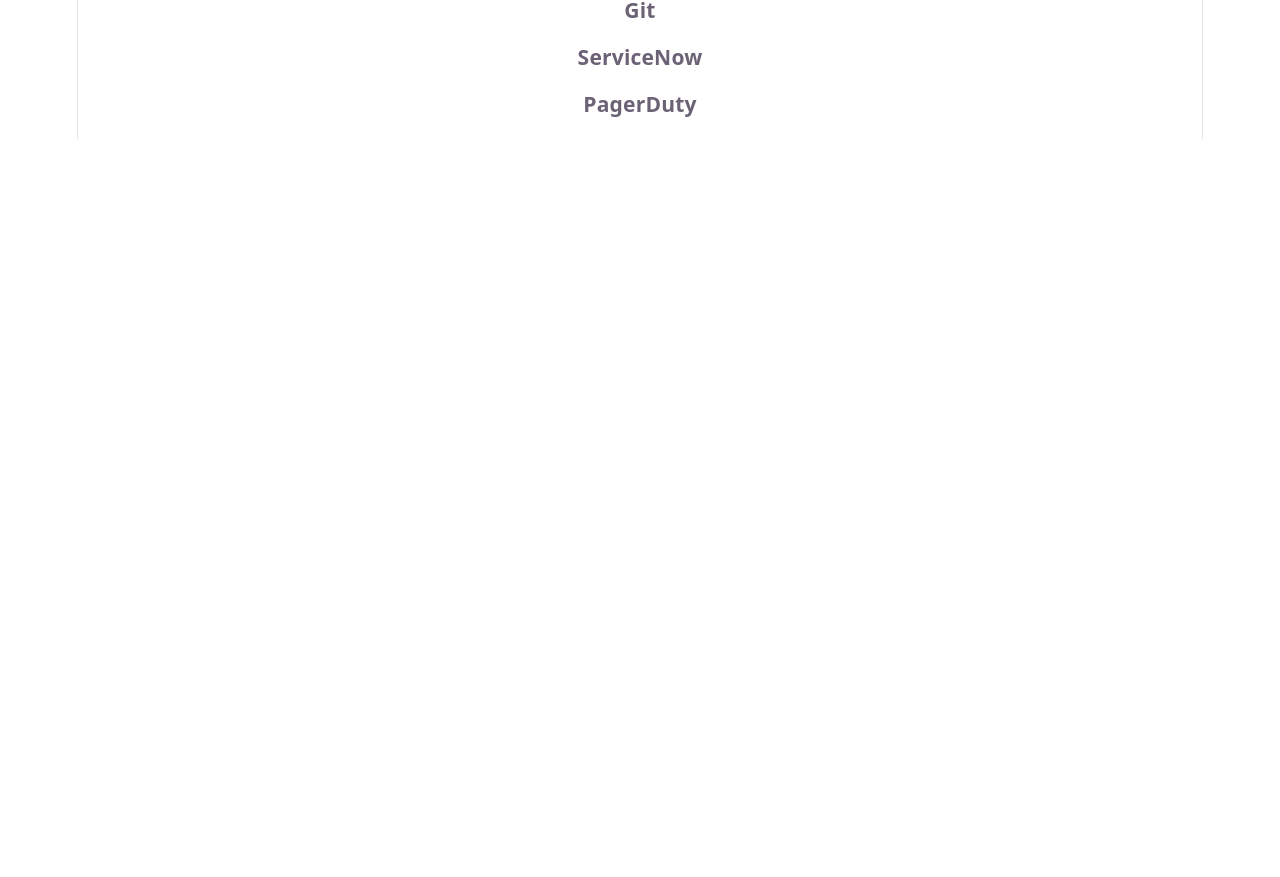
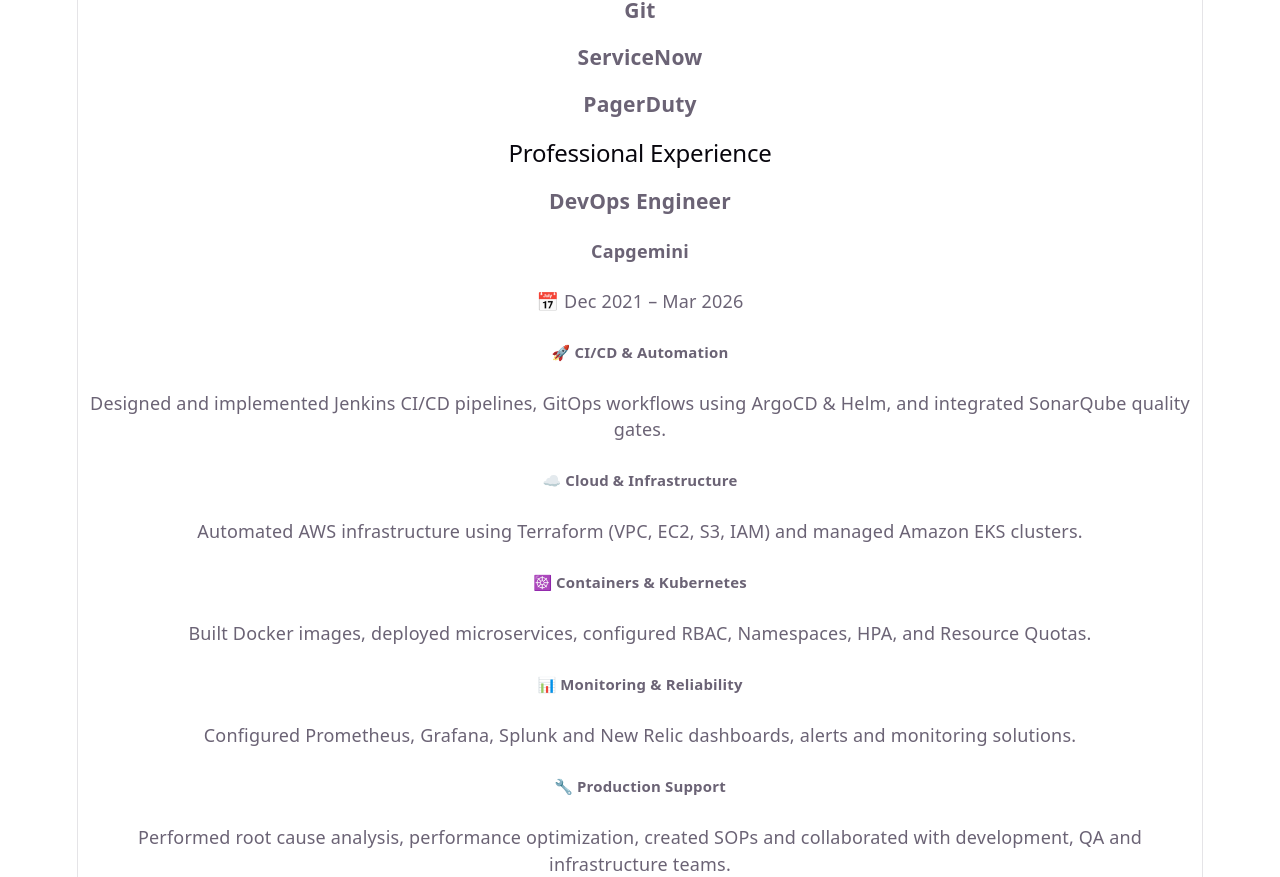
Before and after one commit to srushti-svg/srushti-devops-portfolio, a React (Vite) app: page / in a window 1280 px wide. Shown: the part 1200-2077 px from the top of the page. Before the commit the page ends 1339 px from the top, so only its background shows below. Built offline with nearby package versions, Linux system fonts and the light colour scheme; the HTML template or start-up script is replaced by a standard one.

Commit message:
Added professional experience section

```diff
--- a/src/App.jsx
+++ b/src/App.jsx
@@ -2,6 +2,7 @@
 import Hero from "./components/Hero";
 import About from "./components/About";
 import Skills from "./components/Skills";
+import Experience from "./components/Experience";
 
 function App() {
   return (
@@ -10,6 +11,7 @@
       <Hero />
       <About />
       <Skills />
+      <Experience />
     </>
   );
 }
--- /dev/null
+++ b/src/Experience.jsx
@@ -0,0 +1,33 @@
+function Experience() {
+  return (
+    <section id="experience" className="experience">
+
+      <h2>Experience</h2>
+
+      <div className="experience-card">
+
+        <h3>Capgemini</h3>
+
+        <h4>DevOps Engineer</h4>
+
+        <p className="duration">
+          Dec 2021 – March 2026
+        </p>
+
+        <ul>
+          <li>CI/CD using Jenkins</li>
+          <li>Infrastructure automation using Terraform</li>
+          <li>Docker and Kubernetes administration</li>
+          <li>Linux server administration and patching</li>
+          <li>AWS cloud support and monitoring</li>
+          <li>Monitoring with Prometheus and Grafana</li>
+          <li>Production support and incident management</li>
+        </ul>
+
+      </div>
+
+    </section>
+  );
+}
+
+export default Experience;
--- a/src/components/Experience.jsx
+++ b/src/components/Experience.jsx
@@ -0,0 +1,68 @@
+function Experience() {
+  return (
+    <section id="experience" className="experience">
+
+      <h2>Professional Experience</h2>
+
+      <div className="experience-card">
+
+        <h3>DevOps Engineer</h3>
+
+        <h4>Capgemini</h4>
+
+        <p className="duration">
+          📅 Dec 2021 – Mar 2026
+        </p>
+
+        <div className="exp-item">
+          <h5>🚀 CI/CD & Automation</h5>
+          <p>
+            Designed and implemented Jenkins CI/CD pipelines,
+            GitOps workflows using ArgoCD & Helm,
+            and integrated SonarQube quality gates.
+          </p>
+        </div>
+
+        <div className="exp-item">
+          <h5>☁️ Cloud & Infrastructure</h5>
+          <p>
+            Automated AWS infrastructure using Terraform
+            (VPC, EC2, S3, IAM) and managed Amazon EKS clusters.
+          </p>
+        </div>
+
+        <div className="exp-item">
+          <h5>☸️ Containers & Kubernetes</h5>
+          <p>
+            Built Docker images, deployed microservices,
+            configured RBAC, Namespaces, HPA,
+            and Resource Quotas.
+          </p>
+        </div>
+
+        <div className="exp-item">
+          <h5>📊 Monitoring & Reliability</h5>
+          <p>
+            Configured Prometheus, Grafana,
+            Splunk and New Relic dashboards,
+            alerts and monitoring solutions.
+          </p>
+        </div>
+
+        <div className="exp-item">
+          <h5>🔧 Production Support</h5>
+          <p>
+            Performed root cause analysis,
+            performance optimization,
+            created SOPs and collaborated with
+            development, QA and infrastructure teams.
+          </p>
+        </div>
+
+      </div>
+
+    </section>
+  );
+}
+
+export default Experience;
--- a/src/styles/global.css
+++ b/src/styles/global.css
@@ -198,3 +198,69 @@
   color: white;
   font-size: 22px;
 }
+
+/* ================= EXPERIENCE ================= */
+
+.experience {
+  padding: 100px 10%;
+  background: #111827;
+}
+
+.experience h2 {
+  text-align: center;
+  color: #38bdf8;
+  font-size: 42px;
+  margin-bottom: 60px;
+}
+
+.experience-card {
+  max-width: 900px;
+  margin: auto;
+  background: #1f2937;
+  padding: 40px;
+  border-radius: 16px;
+  border: 1px solid #374151;
+}
+
+.experience-card h3 {
+  font-size: 30px;
+  color: white;
+}
+
+.experience-card h4 {
+  color: #38bdf8;
+  margin-top: 10px;
+}
+
+.duration {
+  color: #9ca3af;
+  margin: 15px 0 25px;
+}
+
+.experience-card ul {
+  padding-left: 20px;
+}
+
+.experience-card li {
+  color: #d1d5db;
+  margin-bottom: 12px;
+  line-height: 1.7;
+}
+
+/* Experience Items */
+
+.exp-item{
+    margin-top:35px;
+}
+
+.exp-item h5{
+    font-size:22px;
+    color:#38bdf8;
+    margin-bottom:12px;
+}
+
+.exp-item p{
+    color:#d1d5db;
+    line-height:1.8;
+    font-size:18px;
+}
```
